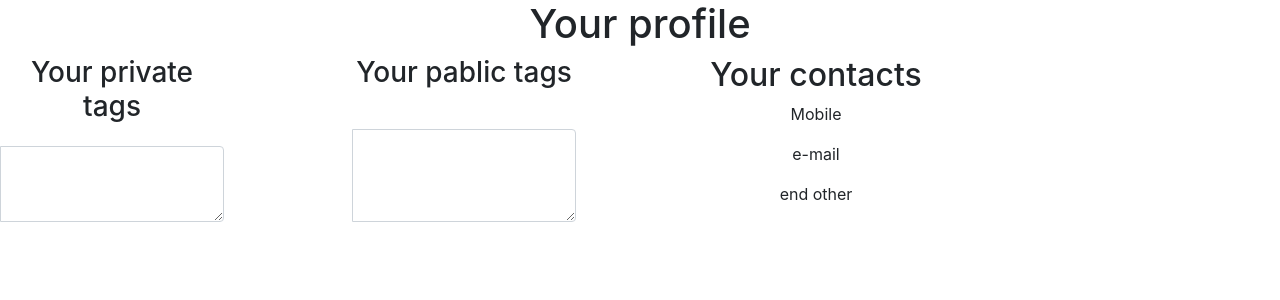
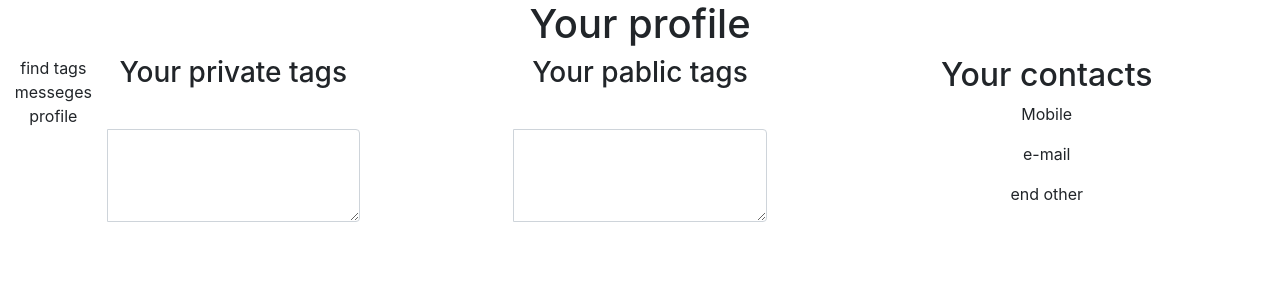
Before and after one commit to orby-tech/matcherOfPeople, a React (Create React App) app in the folder frontend/: page /profile in a window 1280 px wide. Shown: the top 300 px of the page. Built offline with nearby package versions, Linux system fonts and the light colour scheme.

Commit message:
profile v1.0

```diff
--- a/frontend/src/App.css
+++ b/frontend/src/App.css
@@ -57,7 +57,7 @@ input.form-control {
 .tags {
   display: grid;
   grid-template-columns: repeat(auto-fill, minmax(200px, 1fr));
-  grid-gap: 10vw;
+  grid-gap: 12vw;
 
 }
 .contacts {
@@ -73,3 +73,7 @@ h3 {
   width: 100%;
   display: block;
 }
+.grid-profile {
+  display: grid;
+  grid-template-columns: 0.1fr 1fr 0.1fr;
+}
--- a/frontend/src/Profile.js
+++ b/frontend/src/Profile.js
@@ -13,7 +13,12 @@ class Profile extends Component{
 				Your profile
 				</h1>
 
-
+				<div className="grid-profile">
+					<div className="nav-bar">
+						<a> find tags </a>
+						<a> messeges </a>
+						<a> profile </a>
+					</div>
 					<div className="tags">
 
 						<div className="input-group">
@@ -26,7 +31,6 @@ class Profile extends Component{
 						  <textarea className="form-control" aria-label="With textarea"></textarea>
 						</div>
 
-
 						<div>
 							<h2> Your contacts </h2>
 							<p> Mobile </p>
@@ -34,6 +38,8 @@ class Profile extends Component{
 							<p> end other</p>
 						</div>
 					</div>
+				</div>
+				<div/>
 
 			</>
 		)
```
Lines whose indentation alone changed are shown as unchanged.
